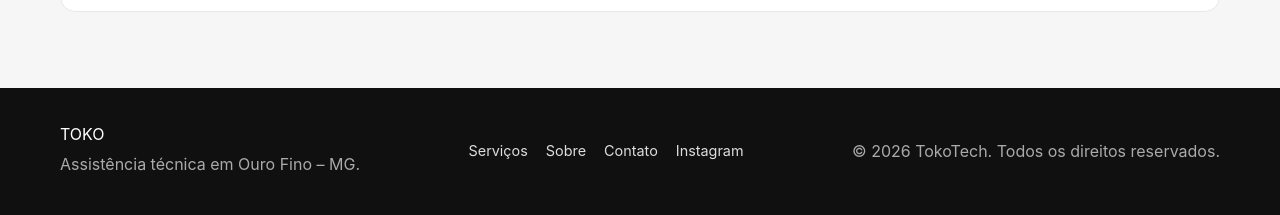
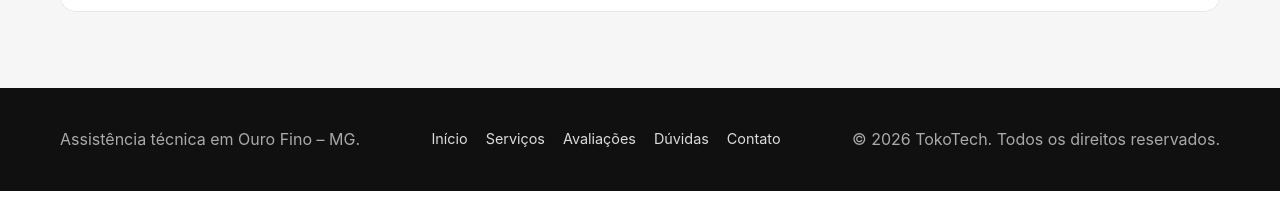
Before and after one commit to Tokotech-of/Tokotech, a plain HTML site: page index.html in a window 1280 px wide. Shown: the part 5477-5692 px from the top of the page. After the commit the page ends 5668 px from the top, so only its background shows below. Drawn offline with Linux system fonts and the light colour scheme.

Commit message:
index.html

```diff
--- a/index.html
+++ b/index.html
@@ -64,7 +64,7 @@ Aspectos positivos: Receptividade, Qualidade, Profissionalismo, Valor.</blockquo
     </div>
   </div>
 </div></div></section>
-</main><footer><div class="wrap footer-inner"><div><div class="brand">TOKO<span>TECH</span><small>ASSISTÊNCIA TÉCNICA</small></div><p>Assistência técnica em Ouro Fino – MG.</p></div><div class="footer-links"><a href="#servicos">Serviços</a><a href="#sobre">Sobre</a><a href="#contato">Contato</a><a href="https://www.instagram.com/tokotech_of/" target="_blank">Instagram</a></div><p>© <span id="year"></span> TokoTech. Todos os direitos reservados.</p></div></footer>
+</main><footer><div class="wrap footer-inner"><div><div class="brand"><span>TOKOTECH</span><small>ASSISTÊNCIA TÉCNICA</small></div><p>Assistência técnica em Ouro Fino – MG.</p></div><div class="footer-links"><a href="#inicio">Início</a><a href="#servicos">Serviços</a><a href="#avaliações">Avaliações</a><a href="#duvidas">Dúvidas</a><a href="#contato">Contato</a></div><p>© <span id="year"></span> TokoTech. Todos os direitos reservados.</p></div></footer>
 <a class="wa-float" href="https://wa.me/5535999394655?text=Ol%C3%A1%2C%20vim%20pelo%20site%20da%20TokoTech." target="_blank" rel="noopener">WhatsApp</a>
 <script>document.getElementById('year').textContent=new Date().getFullYear();document.querySelectorAll('.navlinks a').forEach(a=>a.addEventListener('click',()=>document.getElementById('navlinks').classList.remove('open')));</script>
 </body></html>
```
